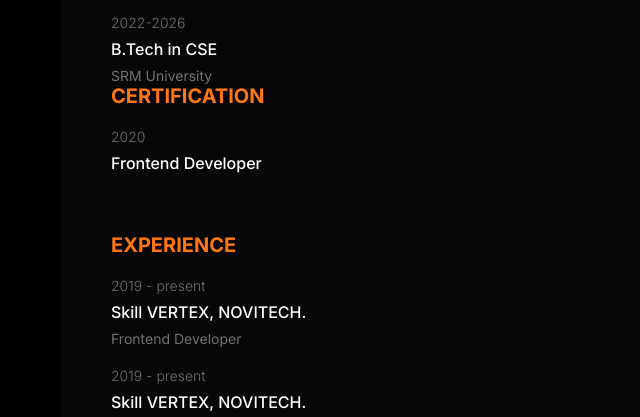
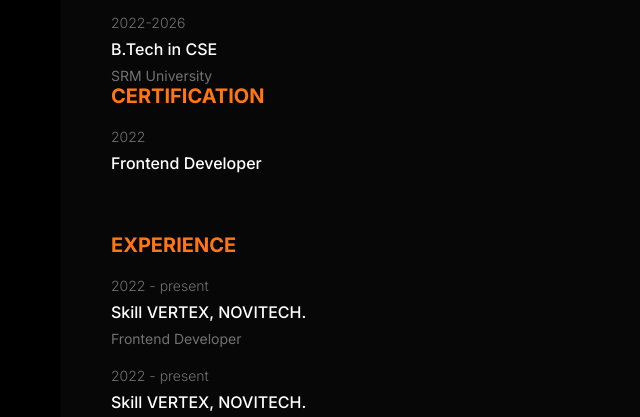
Before and after one commit to sudhakar672/Resumepage, a plain HTML site: page index.html in a window 1280 px wide. Shown: the part 780-1197 px from the top of the page, 79-719 px from the left. Drawn offline with nearby package versions, Linux system fonts and the light colour scheme.

Commit message:
Update index.html

```diff
--- a/index.html
+++ b/index.html
@@ -67,7 +67,7 @@
       <div class="certification">
         <h3 class="title">certification</h3>
         <div class="certification_item">
-          <p class="item_preTitle">2020</p>
+          <p class="item_preTitle">2022</p>
           <h4 class="item_title">Frontend Developer</h4>
           <p class="description">
 
@@ -79,7 +79,7 @@
       <div class="exp">
         <h3 class="title">Experience</h3>
         <div class="exp_item">
-          <p class="item_preTitle">2019 - present</p>
+          <p class="item_preTitle">2022 - present</p>
           <h4 class="item_title">Skill VERTEX, NOVITECH.</h4>
           <p class="item_subtitle">Frontend Developer</p>
           <p class=" description">
@@ -87,7 +87,7 @@
           </p>
         </div>
         <div class="exp_item">
-          <p class="item_preTitle">2019 - present</p>
+          <p class="item_preTitle">2022 - present</p>
           <h4 class="item_title">Skill VERTEX, NOVITECH.</h4>
           <p class="item_subtitle">Frontend Developer</p>
           <p class="description">
```
